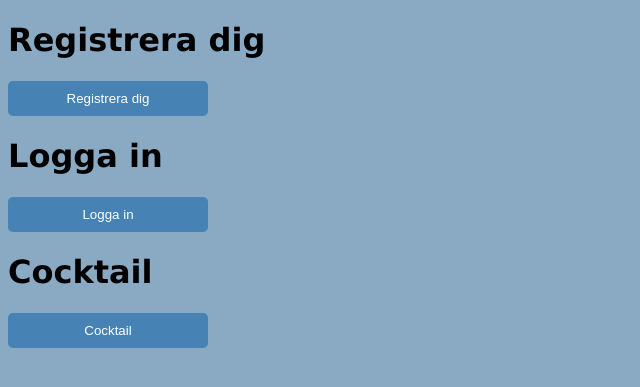
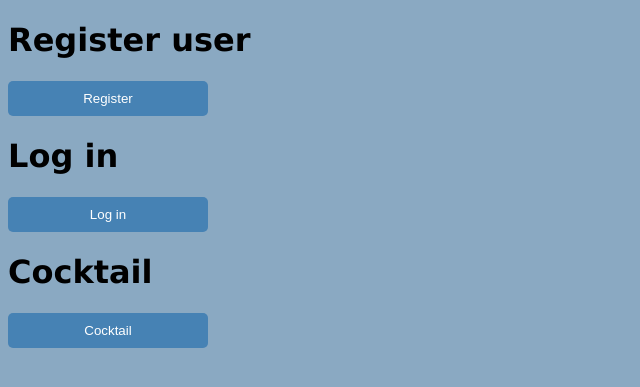
Before and after one commit to roam00/Projektarbete-webb, a PHP site: page / in a window 1280 px wide. Shown: the top 387 px of the page, without its empty margins (0-640 px from the left). Run offline with PHP 8.4, Linux system fonts and the light colour scheme.

Commit message:
Create logout + Update index

```diff
--- a/index.php
+++ b/index.php
@@ -8,19 +8,40 @@
 
 <body>
 
-<div class="box" id="header">
-    <h1> Registrera dig </h1>
-    <form action="register.php">
-    <button type="submit"> Registrera dig </button>
-    </form>
-</div>
+<?php
 
-<div class="box" id="header">
-    <h1> Logga in </h1>
-    <form action="login.php">
-    <button type="submit"> Logga in</button>
-    </form>
-</div>
+if(isset($_SESSION['username'])){
+    echo $_SESSION['username'];
+
+    echo " Login success";
+
+    echo "<form action='logout.php'>";
+    echo "<button type='submit'> logout</button>";
+    echo "</form>";
+}
+
+?>
+
+<?php
+
+if(!isset($_SESSION['username'])){
+    echo "<div class='box' id='header'>";
+    echo "<h1> Register user </h1>";
+    echo "<form action='register.php'>";
+    echo "<button type='submit'> Register </button>";
+    echo "</form>";
+    echo "</div>";
+
+    echo "<div class='box' id='header'>";
+    echo "<h1> Log in </h1>";
+    echo "<form action='login.php'>";
+    echo "<button type='submit'> Log in</button>";
+    echo "</form>";
+    echo "</div>";
+
+}
+?>
+
 
 <div class="box" id="header">
     <h1> Cocktail </h1>
```
Also changed, not shown: logout.php (added, +11 -0 lines), db/database.db.
